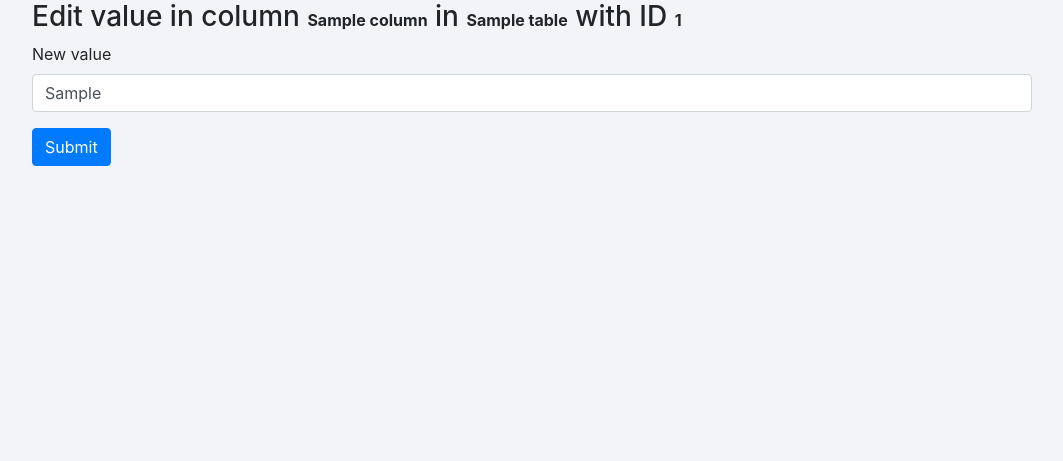
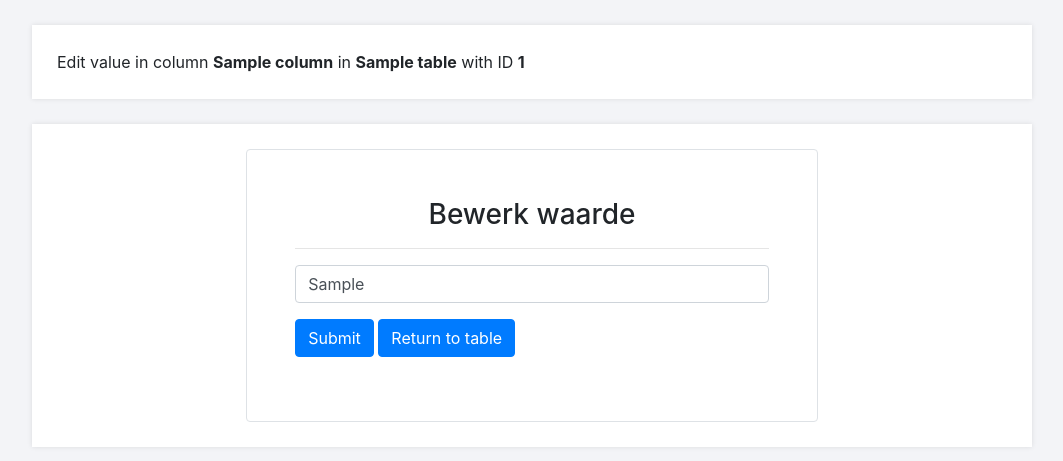
Before and after one commit to Sema-1054531/werkplaats-2-mvc, a Flask app: template templates/edit_form.html in a window 1280 px wide. Shown: the part 60-521 px from the top of the page, without its empty margins (108-1171 px from the left). Run offline with Flask 2, Linux system fonts and the light colour scheme; the template is opened without the code that fills it: most values are stand-ins (such as "Sample title", 1, 10 or a date in 2020); some libraries are stand-ins or nearby versions.

Commit message:
update edit_form.html
styling changes

```diff
--- a/templates/edit_form.html
+++ b/templates/edit_form.html
@@ -4,14 +4,26 @@
 
 {% block content %}
 
-<h3>Edit value in column <b>{{ column }}</b> in <b>{{ table }}</b> with ID <b>{{ id }}</b></h3>
+<p>Edit value in column <b>{{ column }}</b> in <b>{{ table }}</b> with ID <b>{{ id }}</b></p>
 
-<form method="post">
-  <div class="form-group">
-    <label for="new_value">New value</label>
-    <input type="text" class="form-control" id="new_value" name="new_value" value="{{ current_value }}" required>
+<div class="container">
+  <div class="row d-flex justify-content-center">
+    <div class="col-7 p-5 rounded border">
+      <h3 class="text-center">Bewerk waarde</h3>
+      <hr>
+      <div class="form-group mb-3">
+        <form method="post">
+          <div class="form-group">
+            <!-- <label for="new_value">New value</label> -->
+            <input type="text" class="form-control" id="new_value" name="new_value" value="{{ current_value }}"
+              required>
+          </div>
+          <button type="submit" class="btn btn-primary">Submit</button>
+          <a class="btn btn-primary" href="/filtering/{{ table }}/{{ column }}" role="button">Return to
+            table</a>
+        </form>
+      </div>
+    </div>
   </div>
-  <button type="submit" class="btn btn-primary">Submit</button>
-</form>
-
+</div>
 {% endblock %}
```
